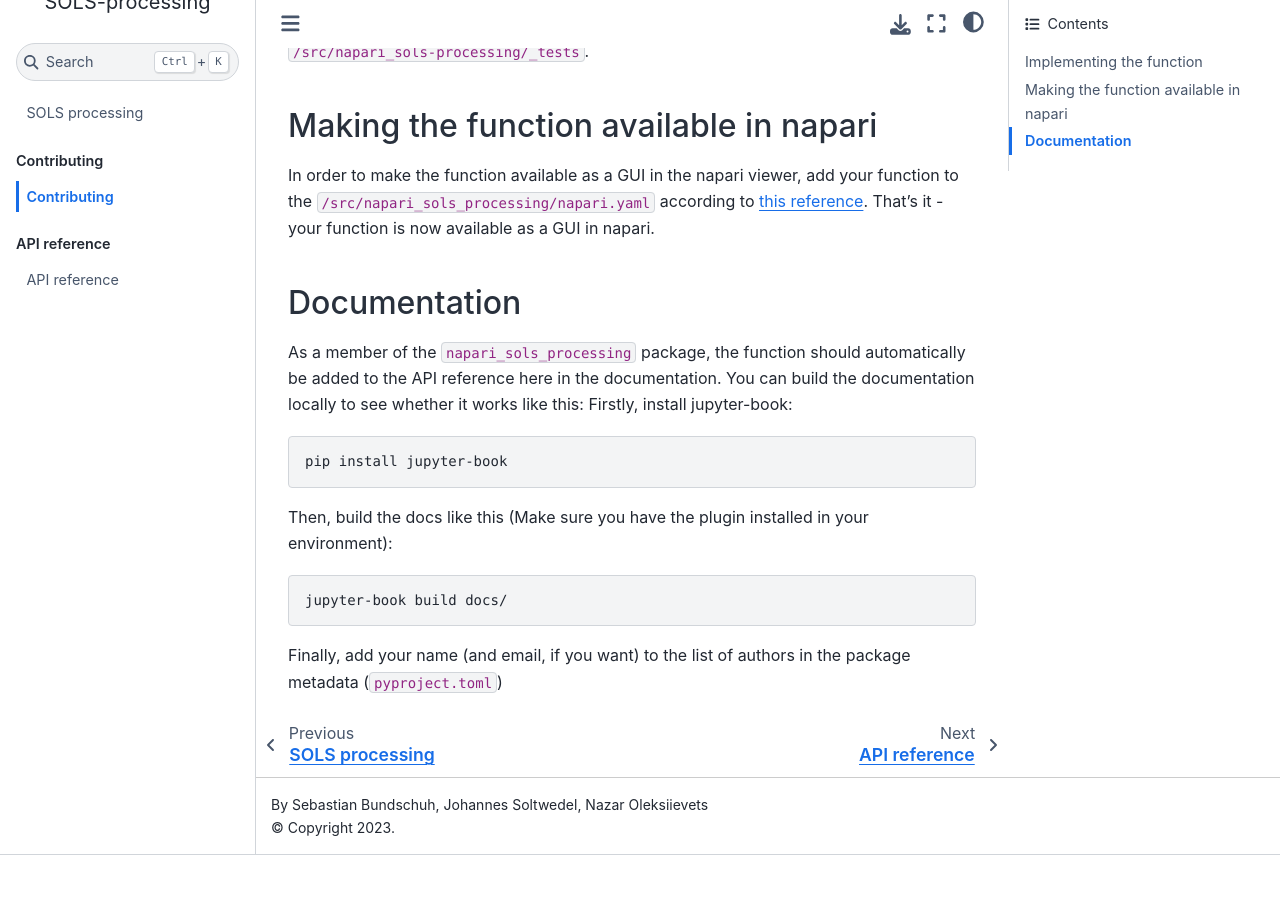
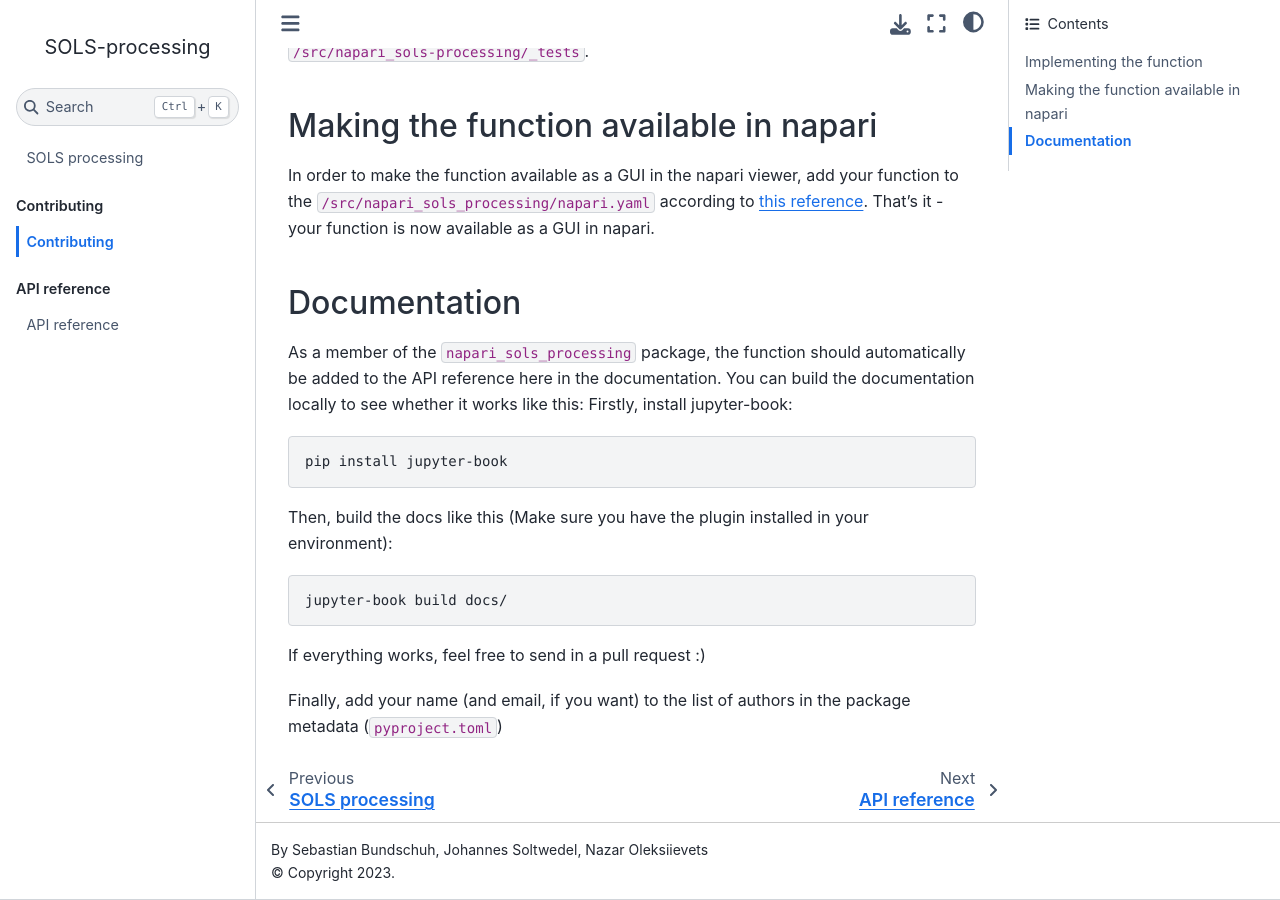
Before and after one commit to BCF-MPI-CBG/SOLS-Processing, a Jupyter Book: the page built from docs/contribute.md, in a window 1280 px wide and 900 px high, scrolled down 1242 px. Built offline with Jupyter Book 1.0.4 settings and Sphinx 7.4.7 and the Sphinx Book theme 1.1.4, drawn with Linux system fonts in a browser that asks for light colours; before the commit the page ends 2097 px from its top, so only the background shows below that.

Commit message:
Update contribute.md

````diff
--- a/docs/contribute.md
+++ b/docs/contribute.md
@@ -63,4 +63,6 @@
 jupyter-book build docs/
 ```
 
+If everything works, feel free to send in a pull request :)
+
 Finally, add your name (and email, if you want) to the list of authors in the package metadata (`pyproject.toml`)
````
